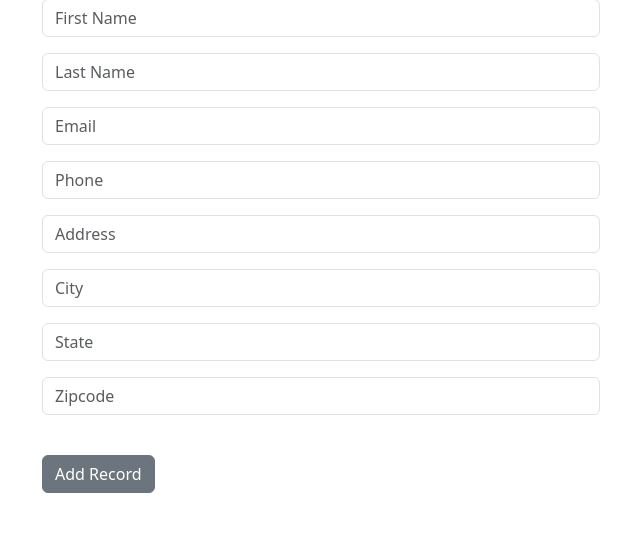
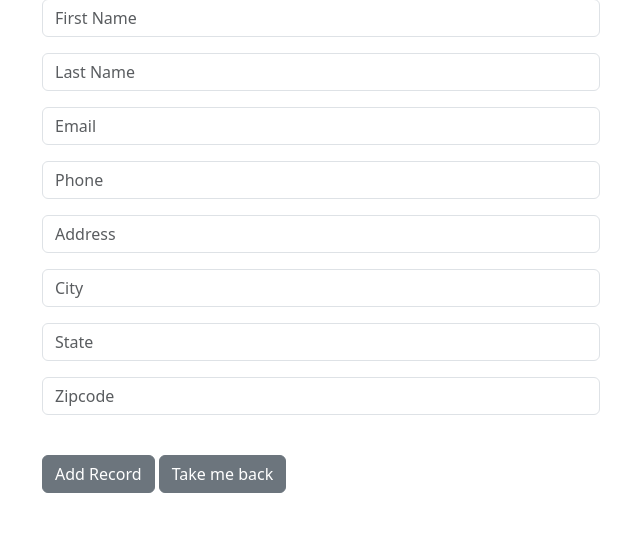
Before and after one commit to python815x/01_project_crm_django, a Django app: page /add_record/ in a window 1280 px wide. Shown: the part 161-718 px from the top of the page, without its empty margins (319-959 px from the left). Run offline with Django 4.2, Linux system fonts and the light colour scheme; the visitor is signed in with stand-in values (Sample User, id 1).

Commit message:
Update Add record view
Added Back button on add record view, to take you back to the home page

```diff
--- a/crm_website/templates/add_record.html
+++ b/crm_website/templates/add_record.html
@@ -11,6 +11,6 @@
 
             <br/>
             <button type="submit" class="btn btn-secondary">Add Record</button>
-        </form>
+            <a href="{% url 'home' %}" class="btn btn-secondary"> Take me back</a></form>
     </div>
 {% endblock %}
```
